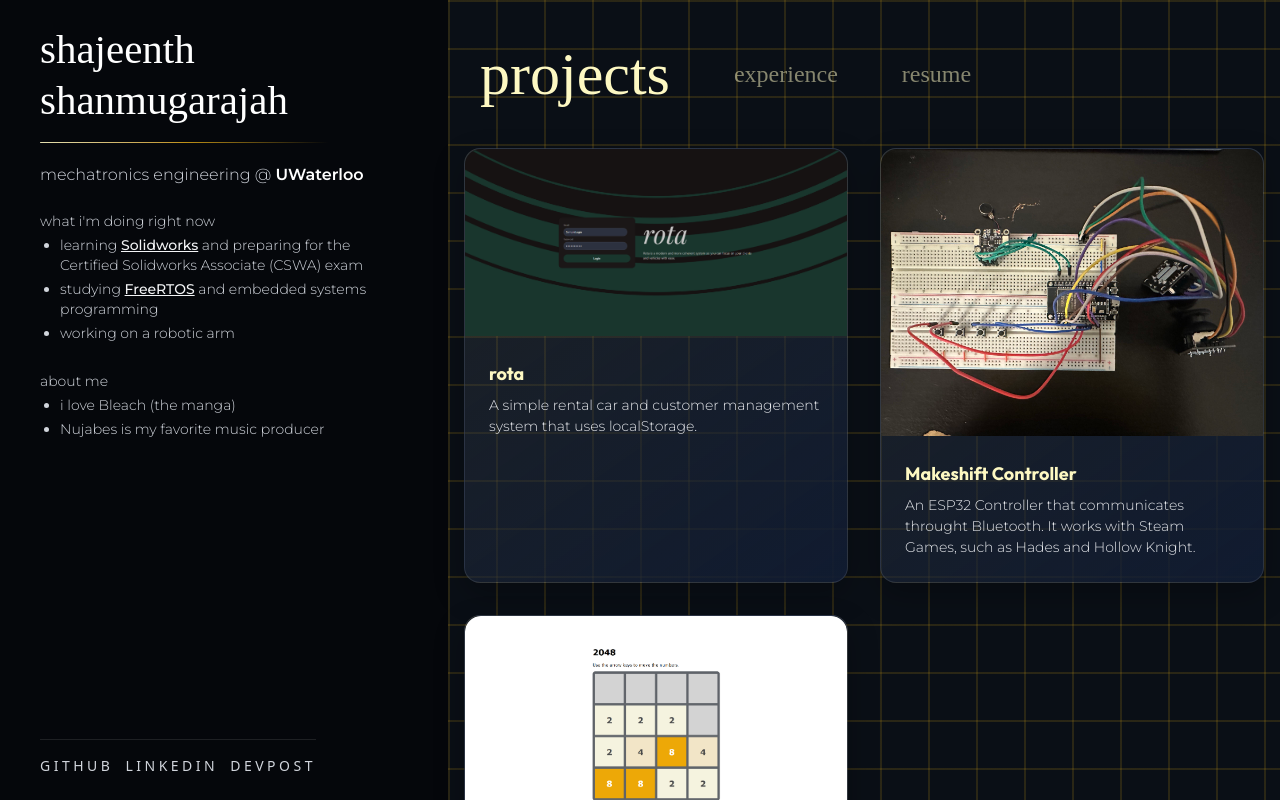
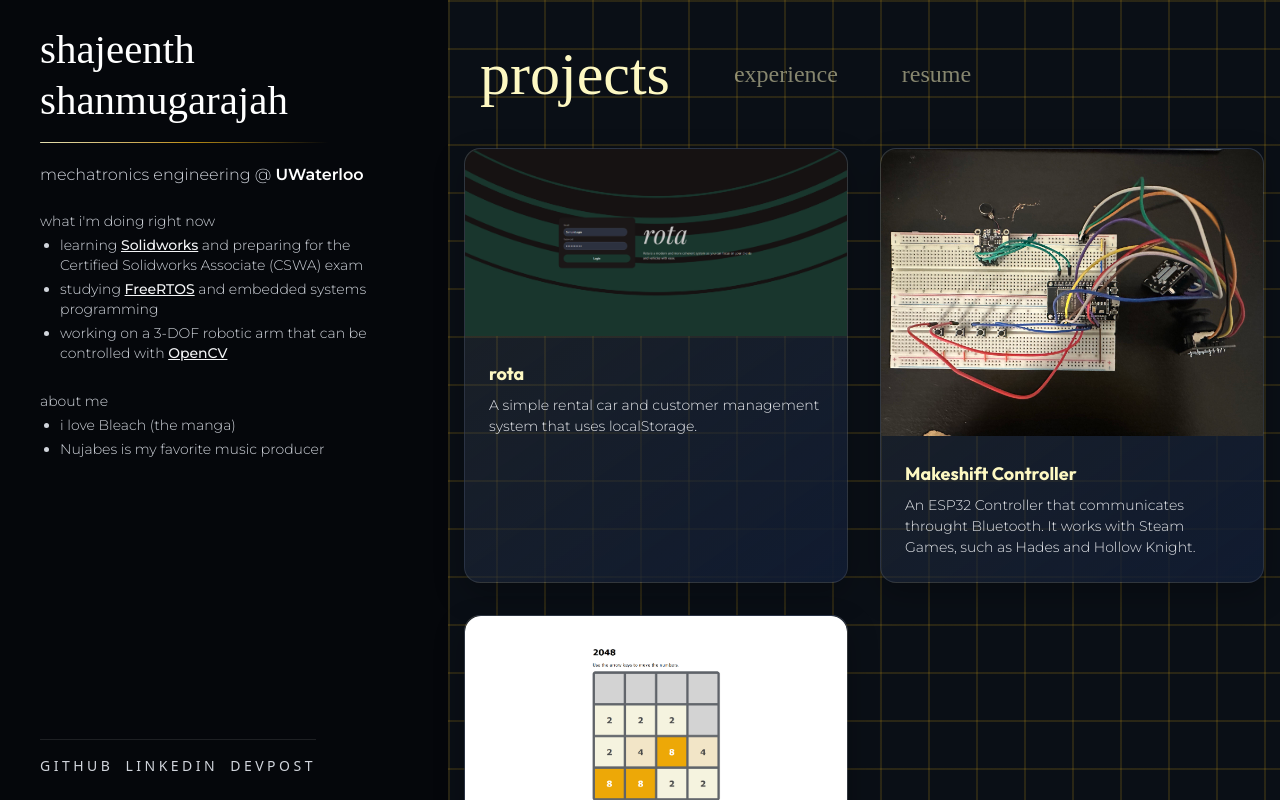
Before and after one commit to Shajeenth/Portfolio, a React (Vite) app: page / in a window 1280 px wide. Shown: the top 800 px of the page. Built offline with nearby package versions, Linux system fonts and the light colour scheme; a web font is replaced by a local one.

Commit message:
minor altercations

```diff
--- a/src/components/Name.tsx
+++ b/src/components/Name.tsx
@@ -30,7 +30,7 @@
                             studying <span className="font-medium text-gray-100 underline">FreeRTOS</span> and embedded systems programming
                         </li>
                         <li className="tinytext text-gray-300 my-1">
-                            working on a robotic arm
+                            working on a 3-DOF robotic arm that can be controlled with <span className="font-medium text-gray-100 underline">OpenCV</span>
                         </li>
                     </ul>
                 </p>
```
